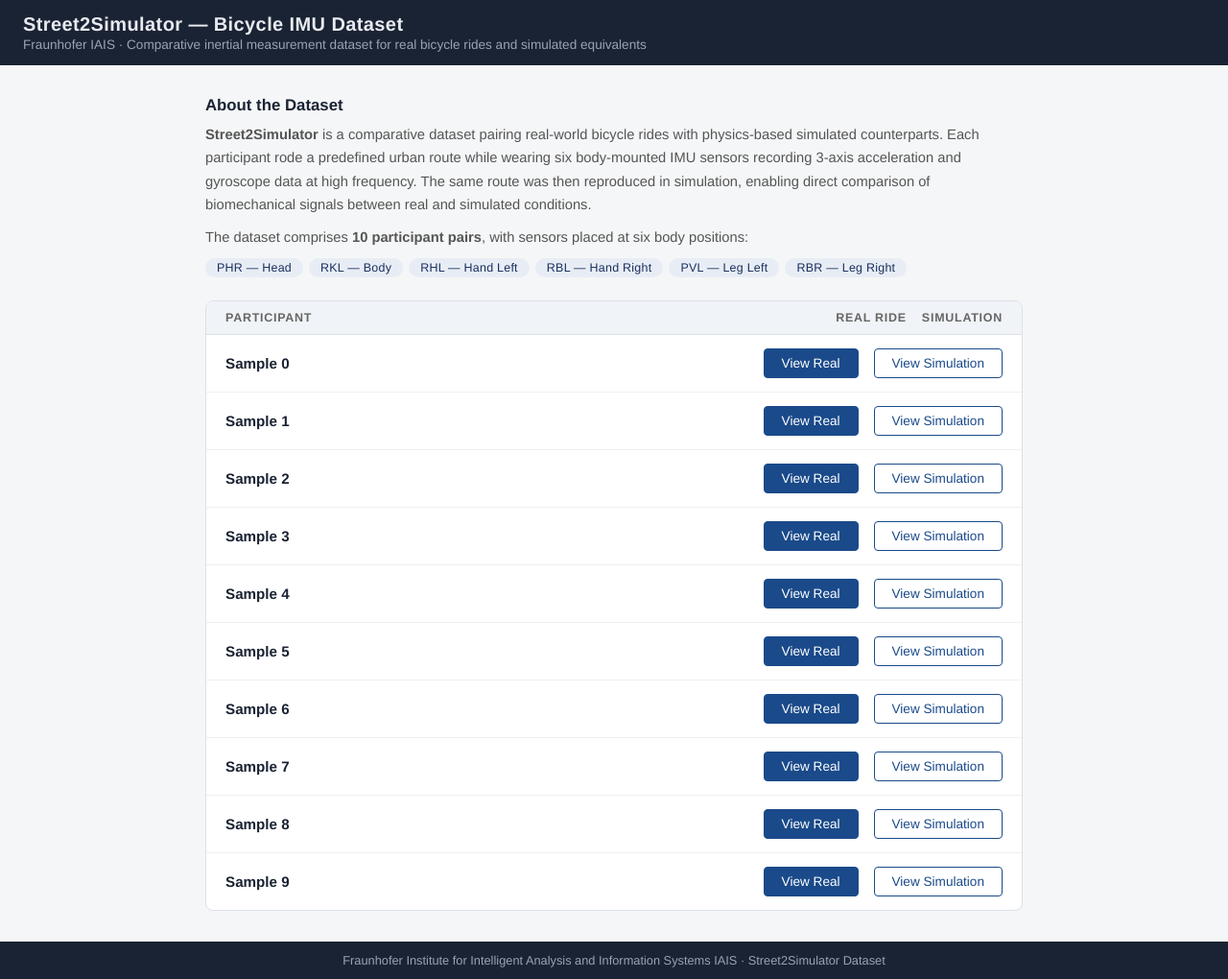
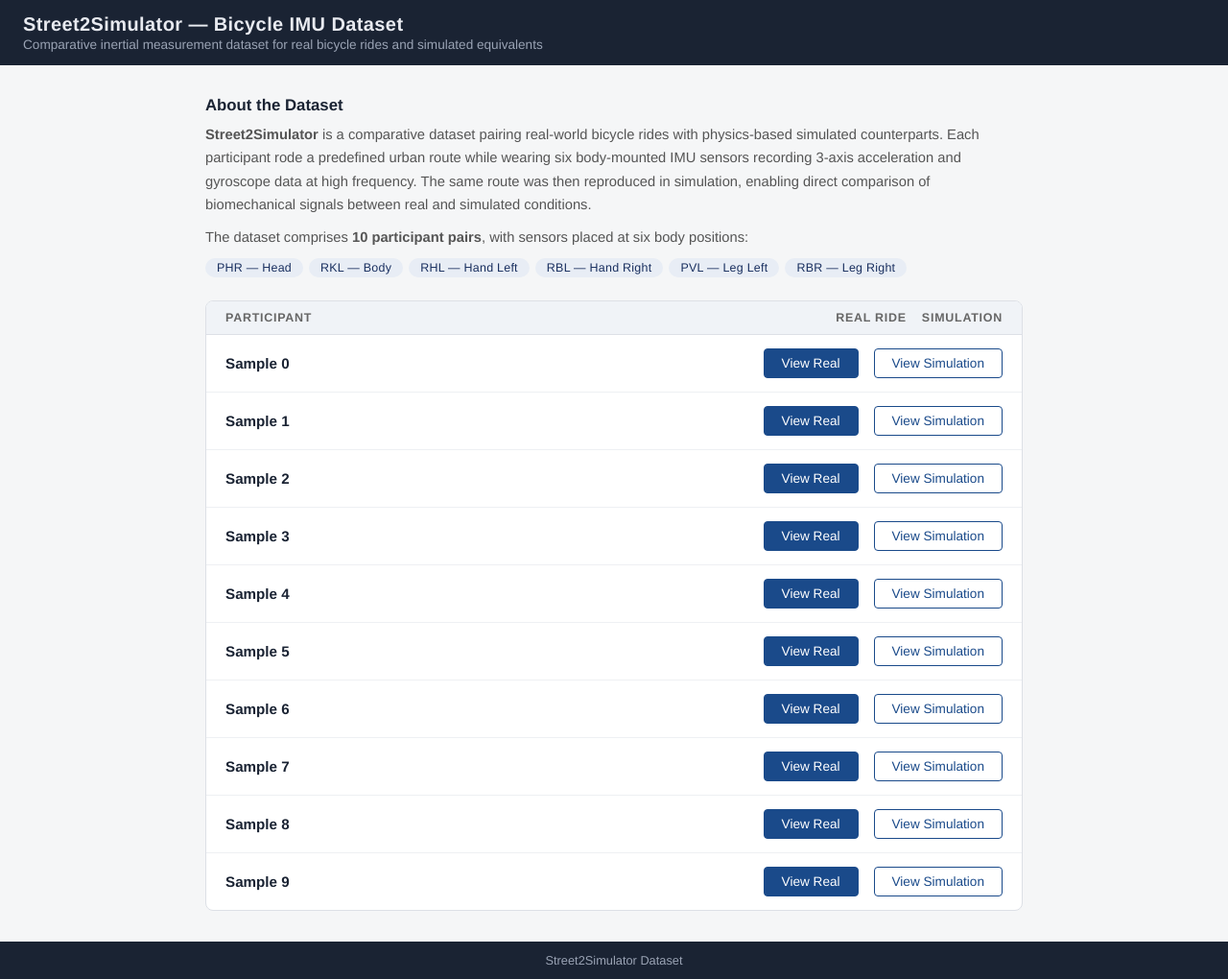
Before and after one commit to limlug/street2simulator, a plain HTML site: page index.html in a window 1280 px wide. Shown: the whole page at 96% size. Drawn offline with Linux system fonts and the light colour scheme.

Commit message:
Remove Fraunhofer IAIS mentions from website

```diff
--- a/index.html
+++ b/index.html
@@ -20,7 +20,7 @@
 
 <header>
     <h1>Street2Simulator &mdash; Bicycle IMU Dataset</h1>
-    <div class="subtitle">Fraunhofer IAIS &middot; Comparative inertial measurement dataset for real bicycle rides and simulated equivalents</div>
+    <div class="subtitle">Comparative inertial measurement dataset for real bicycle rides and simulated equivalents</div>
 </header>
 
 <main>
@@ -122,7 +122,7 @@
 </main>
 
 <footer>
-    <p>Fraunhofer Institute for Intelligent Analysis and Information Systems IAIS &middot; Street2Simulator Dataset</p>
+    <p>Street2Simulator Dataset</p>
 </footer>
 
 </body>
```
